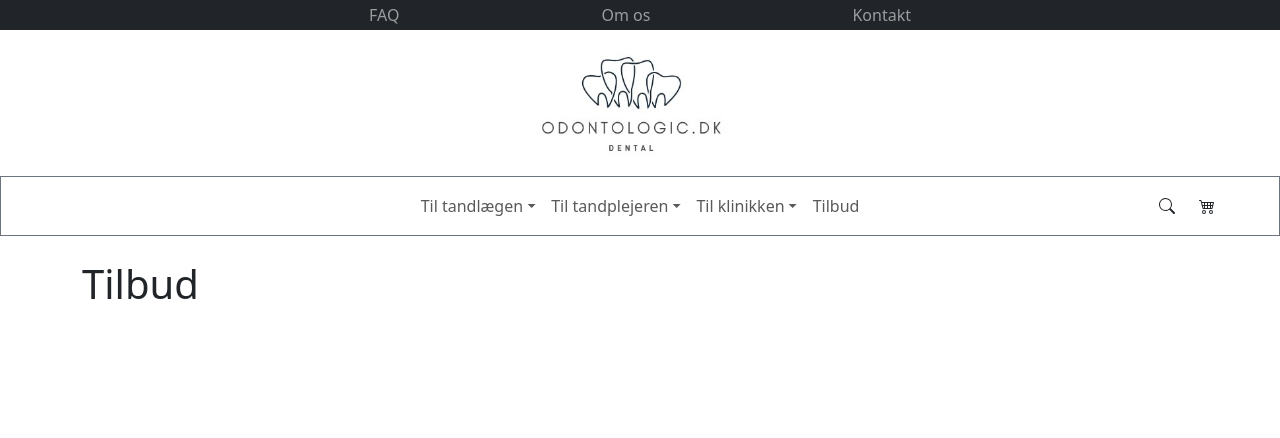
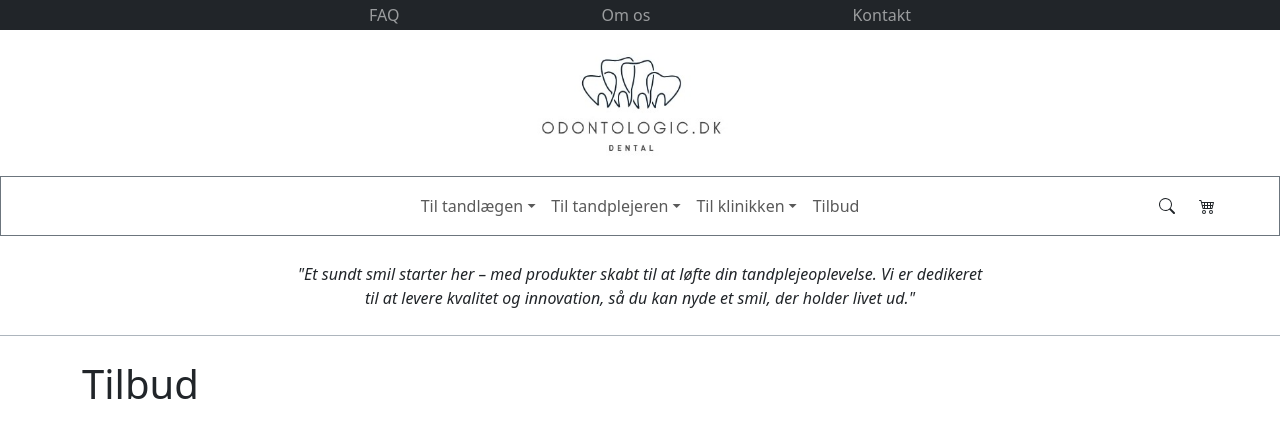
Before and after one commit to TheaHansen/FE-Hovedopgave-2024-2025, a React (Create React App) app: page / in a window 1280 px wide. Shown: the top 438 px of the page. Built offline with nearby package versions, Linux system fonts and the light colour scheme; no server answers.

Commit message:
Created QuoteHeader

```diff
--- /dev/null
+++ b/src/components/topbars/QuoteHeader.tsx
@@ -0,0 +1,27 @@
+function QuoteHeader({ quote }: { quote: string }) {
+  return (
+    <div
+      className="border-bottom border-dark-subtle text-center"
+      style={{
+        height: "100px",
+        display: "flex",
+        justifyContent: "center",
+        alignItems: "center",
+      }}
+    >
+      <span
+        style={{
+          display: "inline-block",
+          maxWidth: "700px",
+          wordWrap: "break-word",
+          whiteSpace: "normal",
+          textAlign: "center",
+          fontStyle: "italic",
+        }}
+      >
+        {quote}
+      </span>
+    </div>
+  );
+}
+export default QuoteHeader;
--- a/src/pages/FrontPage.tsx
+++ b/src/pages/FrontPage.tsx
@@ -1,3 +1,5 @@
+import QuoteHeader from "../components/topbars/QuoteHeader";
+
 interface FrontPageProps {
   headline: string;
   endpoint: string;
@@ -6,10 +8,14 @@ interface FrontPageProps {
 function FrontPage({ headline, endpoint }: FrontPageProps) {
   {
     return (
-      <div className="container mt-4">
-        <h1 className="mb-4">{headline}</h1>
-        <div className="d-flex"></div>
-      </div>
+      <>
+        <QuoteHeader
+          quote={`"Et sundt smil starter her – med produkter skabt til at løfte din tandplejeoplevelse. Vi er dedikeret til at levere kvalitet og innovation, så du kan nyde et smil, der holder livet ud."`}
+        />
+        <div className="container mt-4">
+          <h1 className="mb-4">{headline}</h1>
+        </div>
+      </>
     );
   }
 }
```
